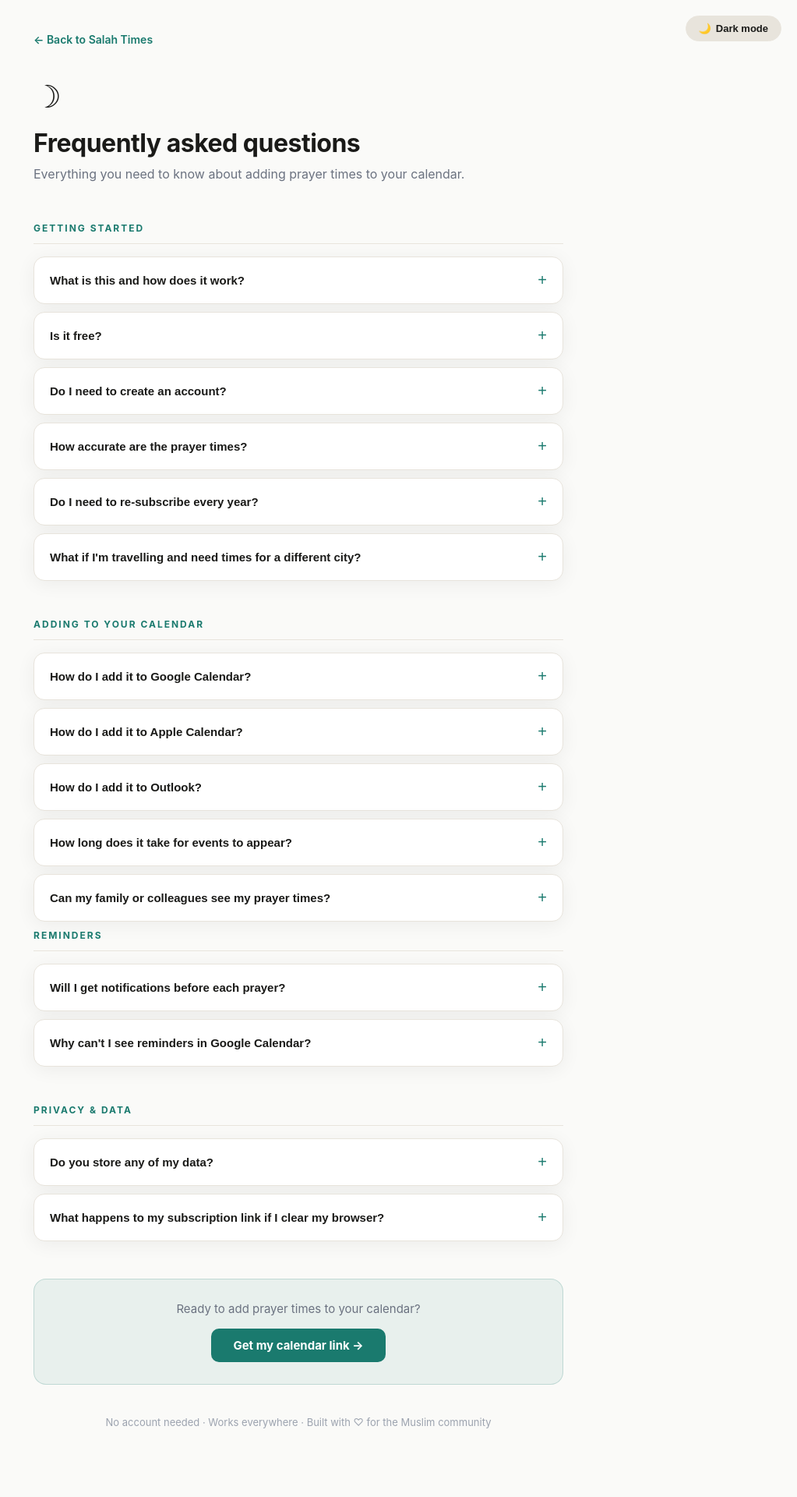
After one commit to zainabyay/prayer-times-app, a Flask app: page /faq in a window 1280 px wide. The commit adds this page. Shown: the whole page at 78% size, without its empty margins (257-1280 px from the left). Run offline with Flask 3, Linux system fonts and the light colour scheme.

Commit message:
Add FAQ page with updated content

```diff
--- a/app.py
+++ b/app.py
@@ -43,6 +43,10 @@ def make_alarm(minutes_before):
 @app.route('/')
 def index():
     return render_template('index.html')
+
+@app.route('/faq')
+def faq():
+    return render_template('faq.html')
 
 @app.route('/calendar/<city>.ics')
 def prayer_calendar(city):
--- /dev/null
+++ b/templates/faq.html
@@ -0,0 +1,455 @@
+<!DOCTYPE html>
+<html lang="en" data-theme="light">
+<head>
+    <meta charset="UTF-8">
+    <meta name="viewport" content="width=device-width, initial-scale=1.0">
+    <title>FAQ - Salah Times</title>
+    <style>
+        :root {
+            --bg: #fafaf8;
+            --bg-card: #ffffff;
+            --bg-input: #f5f5f2;
+            --border: #e8e4dc;
+            --accent: #1a7a6e;
+            --accent-light: rgba(26, 122, 110, 0.08);
+            --accent-border: rgba(26, 122, 110, 0.2);
+            --text-primary: #1a1a18;
+            --text-secondary: #6b7280;
+            --text-muted: #9ca3af;
+            --shadow: 0 4px 24px rgba(0,0,0,0.06);
+            --toggle-bg: #e8e4dc;
+            --toggle-text: #1a1a18;
+        }
+
+        [data-theme="dark"] {
+            --bg: #0d1b2a;
+            --bg-card: rgba(255,255,255,0.04);
+            --bg-input: rgba(255,255,255,0.05);
+            --border: rgba(26, 210, 188, 0.2);
+            --accent: #1ad2bc;
+            --accent-light: rgba(26, 210, 188, 0.08);
+            --accent-border: rgba(26, 210, 188, 0.25);
+            --text-primary: #f5f0e8;
+            --text-secondary: #8a9bb0;
+            --text-muted: #3a5068;
+            --shadow: 0 4px 24px rgba(0,0,0,0.3);
+            --toggle-bg: rgba(255,255,255,0.08);
+            --toggle-text: #f5f0e8;
+        }
+
+        * { margin: 0; padding: 0; box-sizing: border-box; }
+
+        body {
+            font-family: -apple-system, BlinkMacSystemFont, 'Segoe UI', sans-serif;
+            background: var(--bg);
+            color: var(--text-primary);
+            min-height: 100vh;
+            padding: 40px 20px;
+            transition: background 0.3s, color 0.3s;
+        }
+
+        .theme-toggle {
+            position: fixed;
+            top: 20px;
+            right: 20px;
+            background: var(--toggle-bg);
+            border: 1px solid var(--border);
+            border-radius: 20px;
+            padding: 8px 16px;
+            font-size: 13px;
+            font-weight: 600;
+            color: var(--toggle-text);
+            cursor: pointer;
+            transition: all 0.3s;
+            display: flex;
+            align-items: center;
+            gap: 6px;
+        }
+
+        .theme-toggle:hover { border-color: var(--accent); color: var(--accent); }
+
+        .container {
+            max-width: 680px;
+            margin: 0 auto;
+        }
+
+        .back-link {
+            display: inline-flex;
+            align-items: center;
+            gap: 6px;
+            color: var(--accent);
+            font-size: 14px;
+            font-weight: 600;
+            text-decoration: none;
+            margin-bottom: 40px;
+            transition: opacity 0.2s;
+        }
+
+        .back-link:hover { opacity: 0.7; }
+
+        .page-header {
+            margin-bottom: 48px;
+        }
+
+        .page-header .icon {
+            font-size: 40px;
+            display: block;
+            margin-bottom: 16px;
+        }
+
+        .page-header h1 {
+            font-size: 32px;
+            font-weight: 700;
+            color: var(--text-primary);
+            margin-bottom: 8px;
+            letter-spacing: -0.5px;
+        }
+
+        .page-header p {
+            font-size: 16px;
+            color: var(--text-secondary);
+            line-height: 1.6;
+        }
+
+        .section {
+            margin-bottom: 48px;
+        }
+
+        .section-title {
+            font-size: 12px;
+            font-weight: 700;
+            letter-spacing: 2px;
+            text-transform: uppercase;
+            color: var(--accent);
+            margin-bottom: 16px;
+            padding-bottom: 12px;
+            border-bottom: 1px solid var(--border);
+        }
+
+        .faq-item {
+            border: 1px solid var(--border);
+            border-radius: 14px;
+            margin-bottom: 10px;
+            background: var(--bg-card);
+            box-shadow: var(--shadow);
+            overflow: hidden;
+            transition: border-color 0.2s;
+        }
+
+        .faq-item:hover {
+            border-color: var(--accent-border);
+        }
+
+        .faq-question {
+            width: 100%;
+            text-align: left;
+            padding: 18px 20px;
+            background: none;
+            border: none;
+            cursor: pointer;
+            display: flex;
+            justify-content: space-between;
+            align-items: center;
+            gap: 12px;
+            color: var(--text-primary);
+        }
+
+        .faq-question-text {
+            font-size: 15px;
+            font-weight: 600;
+            line-height: 1.4;
+        }
+
+        .faq-icon {
+            color: var(--accent);
+            font-size: 20px;
+            font-weight: 300;
+            flex-shrink: 0;
+            transition: transform 0.2s;
+        }
+
+        .faq-item.open .faq-icon {
+            transform: rotate(45deg);
+        }
+
+        .faq-answer {
+            display: none;
+            padding: 0 20px 18px;
+            font-size: 15px;
+            color: var(--text-secondary);
+            line-height: 1.7;
+            border-top: 1px solid var(--border);
+            padding-top: 16px;
+        }
+
+        .faq-item.open .faq-answer {
+            display: block;
+        }
+
+        .faq-answer code {
+            background: var(--accent-light);
+            color: var(--accent);
+            padding: 2px 6px;
+            border-radius: 4px;
+            font-size: 13px;
+        }
+
+        .faq-answer ol {
+            margin: 12px 0 0 20px;
+        }
+
+        .faq-answer ol li {
+            margin-bottom: 6px;
+        }
+
+        .cta {
+            background: var(--accent-light);
+            border: 1px solid var(--accent-border);
+            border-radius: 16px;
+            padding: 28px;
+            text-align: center;
+            margin-top: 48px;
+        }
+
+        .cta p {
+            font-size: 15px;
+            color: var(--text-secondary);
+            margin-bottom: 16px;
+        }
+
+        .cta a {
+            display: inline-block;
+            background: var(--accent);
+            color: white;
+            padding: 12px 28px;
+            border-radius: 10px;
+            font-size: 15px;
+            font-weight: 700;
+            text-decoration: none;
+            transition: opacity 0.2s;
+        }
+
+        .cta a:hover { opacity: 0.88; }
+
+        .footer {
+            font-size: 13px;
+            color: var(--text-muted);
+            text-align: center;
+            margin-top: 40px;
+        }
+    </style>
+</head>
+<body>
+    <button class="theme-toggle" onclick="toggleTheme()">
+        <span id="toggle-icon">🌙</span>
+        <span id="toggle-label">Dark mode</span>
+    </button>
+
+    <div class="container">
+        <a href="/" class="back-link">← Back to Salah Times</a>
+
+        <div class="page-header">
+            <span class="icon">☽</span>
+            <h1>Frequently asked questions</h1>
+            <p>Everything you need to know about adding prayer times to your calendar.</p>
+        </div>
+
+        <!-- GETTING STARTED -->
+        <div class="section">
+            <p class="section-title">Getting started</p>
+
+            <div class="faq-item">
+                <button class="faq-question" onclick="toggle(this)">
+                    <span class="faq-question-text">What is this and how does it work?</span>
+                    <span class="faq-icon">+</span>
+                </button>
+                <div class="faq-answer">
+                    Salah Times generates a personalised calendar subscription link for your city. Once you add it to your calendar app, it automatically populates with all five daily prayer times as time blocks — updated every day across the year. No app to download, no account needed.
+                </div>
+            </div>
+
+            <div class="faq-item">
+                <button class="faq-question" onclick="toggle(this)">
+                    <span class="faq-question-text">Is it free?</span>
+                    <span class="faq-icon">+</span>
+                </button>
+                <div class="faq-answer">
+                    Yes, completely free forever.
+                </div>
+            </div>
+
+            <div class="faq-item">
+                <button class="faq-question" onclick="toggle(this)">
+                    <span class="faq-question-text">Do I need to create an account?</span>
+                    <span class="faq-icon">+</span>
+                </button>
+                <div class="faq-answer">
+                    No. Just enter your city, get your link, and add it to your calendar. That's it.
+                </div>
+            </div>
+
+            <div class="faq-item">
+                <button class="faq-question" onclick="toggle(this)">
+                    <span class="faq-question-text">How accurate are the prayer times?</span>
+                    <span class="faq-icon">+</span>
+                </button>
+                <div class="faq-answer">
+                    Prayer times are generated using established astronomical calculation methods. You can select your preferred calculation method (such as MWL, ISNA, or Egypt) when generating your link. Times are recalculated daily so they stay accurate across the year, including seasonal changes.
+                </div>
+            </div>
+
+            <div class="faq-item">
+                <button class="faq-question" onclick="toggle(this)">
+                    <span class="faq-question-text">Do I need to re-subscribe every year?</span>
+                    <span class="faq-icon">+</span>
+                </button>
+                <div class="faq-answer">
+                    No. Your subscription link stays active and updates automatically. It always serves a rolling 60-day window of prayer times, so your calendar stays current without any action on your part.
+                </div>
+            </div>
+
+            <div class="faq-item">
+                <button class="faq-question" onclick="toggle(this)">
+                    <span class="faq-question-text">What if I'm travelling and need times for a different city?</span>
+                    <span class="faq-icon">+</span>
+                </button>
+                <div class="faq-answer">
+                    A holiday location override is coming soon — this will let you temporarily switch your feed to a travel destination without losing your home city settings. For now, you can generate a separate link for your travel city and add it as a second calendar subscription while you're away.
+                </div>
+            </div>
+        </div>
+
+        <!-- ADDING TO YOUR CALENDAR -->
+        <div class="section">
+            <p class="section-title">Adding to your calendar</p>
+
+            <div class="faq-item">
+                <button class="faq-question" onclick="toggle(this)">
+                    <span class="faq-question-text">How do I add it to Google Calendar?</span>
+                    <span class="faq-icon">+</span>
+                </button>
+                <div class="faq-answer">
+                    Google Calendar subscriptions can only be set up on desktop. Go to <code>calendar.google.com</code>, click the + next to "Other calendars" in the left sidebar, select "From URL", paste your link and click Add. Once added it will also appear in the Google Calendar app on your phone automatically.
+                </div>
+            </div>
+
+            <div class="faq-item">
+                <button class="faq-question" onclick="toggle(this)">
+                    <span class="faq-question-text">How do I add it to Apple Calendar?</span>
+                    <span class="faq-icon">+</span>
+                </button>
+                <div class="faq-answer">
+                    You can add it on iPhone or Mac.
+                    <ol>
+                        <li><strong>iPhone:</strong> Go to Settings → Calendar → Accounts → Add Account → Other → Add Subscribed Calendar, then paste your link.</li>
+                        <li><strong>Mac:</strong> Open Calendar, go to File → New Calendar Subscription, and paste your link.</li>
+                    </ol>
+                    Note: the iCloud web version on Windows does not support calendar subscriptions. Once added via iCloud it syncs across all your Apple devices.
+                </div>
+            </div>
+
+            <div class="faq-item">
+                <button class="faq-question" onclick="toggle(this)">
+                    <span class="faq-question-text">How do I add it to Outlook?</span>
+                    <span class="faq-icon">+</span>
+                </button>
+                <div class="faq-answer">
+                    Outlook subscriptions must be set up on desktop or web — the mobile app does not support adding new subscriptions directly. Go to <code>outlook.com</code> or Outlook desktop, click Add Calendar → Subscribe from web, and paste your link. Once added it will appear in the Outlook mobile app on your phone automatically.
+                </div>
+            </div>
+
+            <div class="faq-item">
+                <button class="faq-question" onclick="toggle(this)">
+                    <span class="faq-question-text">How long does it take for events to appear?</span>
+                    <span class="faq-icon">+</span>
+                </button>
+                <div class="faq-answer">
+                    This depends on your calendar app. Apple Calendar and Outlook are usually within a few minutes. Google Calendar can take anywhere from a few hours to 24 hours on first use — this is a Google limitation, not an issue with your link. If nothing has appeared after 24 hours, try removing and re-adding the calendar.
+                </div>
+            </div>
+
+            <div class="faq-item">
+                <button class="faq-question" onclick="toggle(this)">
+                    <span class="faq-question-text">Can my family or colleagues see my prayer times?</span>
+                    <span class="faq-icon">+</span>
+                </button>
+                <div class="faq-answer">
+                    Only if you choose to share them. When you add your subscription link to your own personal calendar, the events are private — visible only to you, as the subscription feed is specific to your calendar. Adding your prayer times to your calendar helps you be intentional about your time at work and take an active role in protecting it. If you want family members or work colleagues to see your prayer times, they can subscribe to the same link themselves, or you can add it to a shared calendar.
+
+                </div>
+        </div>
+
+        <!-- REMINDERS -->
+        <div class="section">
+            <p class="section-title">Reminders</p>
+
+            <div class="faq-item">
+                <button class="faq-question" onclick="toggle(this)">
+                    <span class="faq-question-text">Will I get notifications before each prayer?</span>
+                    <span class="faq-icon">+</span>
+                </button>
+                <div class="faq-answer">
+                    If you have reminders turned on when generating your link, a 10 minute alert is built into each prayer event. This works reliably on Apple Calendar and Outlook. Google Calendar on desktop does not support alerts from calendar subscriptions, but you may still receive notifications via the Google Calendar mobile app depending on your device settings.
+                </div>
+            </div>
+
+            <div class="faq-item">
+                <button class="faq-question" onclick="toggle(this)">
+                    <span class="faq-question-text">Why can't I see reminders in Google Calendar?</span>
+                    <span class="faq-icon">+</span>
+                </button>
+                <div class="faq-answer">
+                    Google Calendar desktop ignores alerts set in external calendar subscriptions — this is a Google limitation and affects all similar tools, not just ours. For the most reliable notifications we recommend using Apple Calendar or Outlook, or using a dedicated prayer app like Pillars alongside this tool.
+                </div>
+            </div>
+        </div>
+
+        <!-- PRIVACY & DATA -->
+        <div class="section">
+            <p class="section-title">Privacy & data</p>
+
+            <div class="faq-item">
+                <button class="faq-question" onclick="toggle(this)">
+                    <span class="faq-question-text">Do you store any of my data?</span>
+                    <span class="faq-icon">+</span>
+                </button>
+                <div class="faq-answer">
+                    No personal data is stored. We don't ask for your name, email, or any account details. Your city name is used to calculate prayer times and is temporarily cached to keep the app fast, but it is not linked to you in any way.
+                </div>
+            </div>
+
+            <div class="faq-item">
+                <button class="faq-question" onclick="toggle(this)">
+                    <span class="faq-question-text">What happens to my subscription link if I clear my browser?</span>
+                    <span class="faq-icon">+</span>
+                </button>
+                <div class="faq-answer">
+                    Your link still works — it lives on our server, not in your browser. If you lose it, just go back to the app, enter the same city, and generate a new one. Any previously added calendar subscriptions using your old link will continue to work fine.
+                </div>
+            </div>
+        </div>
+
+        <div class="cta">
+            <p>Ready to add prayer times to your calendar?</p>
+            <a href="/">Get my calendar link →</a>
+        </div>
+
+        <p class="footer">No account needed · Works everywhere · Built with ♡ for the Muslim community</p>
+    </div>
+
+    <script>
+        function toggle(btn) {
+            const item = btn.closest('.faq-item');
+            item.classList.toggle('open');
+        }
+
+        function toggleTheme() {
+            const html = document.documentElement;
+            const isDark = html.getAttribute('data-theme') === 'dark';
+            html.setAttribute('data-theme', isDark ? 'light' : 'dark');
+            document.getElementById('toggle-icon').textContent = isDark ? '🌙' : '☀️';
+            document.getElementById('toggle-label').textContent = isDark ? 'Dark mode' : 'Light mode';
+        }
+    </script>
+</body>
+</html>
--- a/templates/index.html
+++ b/templates/index.html
@@ -383,7 +383,7 @@
             </div>
         </div>
 
-        <p class="footer">No account needed · Works everywhere · Google Calendar may take up to 24hrs to populate on first use · Built with ♡ for the Muslim community</p>
+        <p class="footer">No account needed · Works everywhere · <a href="/faq" style="color: var(--accent); text-decoration: none;">FAQs</a> · Built with ♡ for the Muslim community</p>
     </div>
 
     <script>
```
